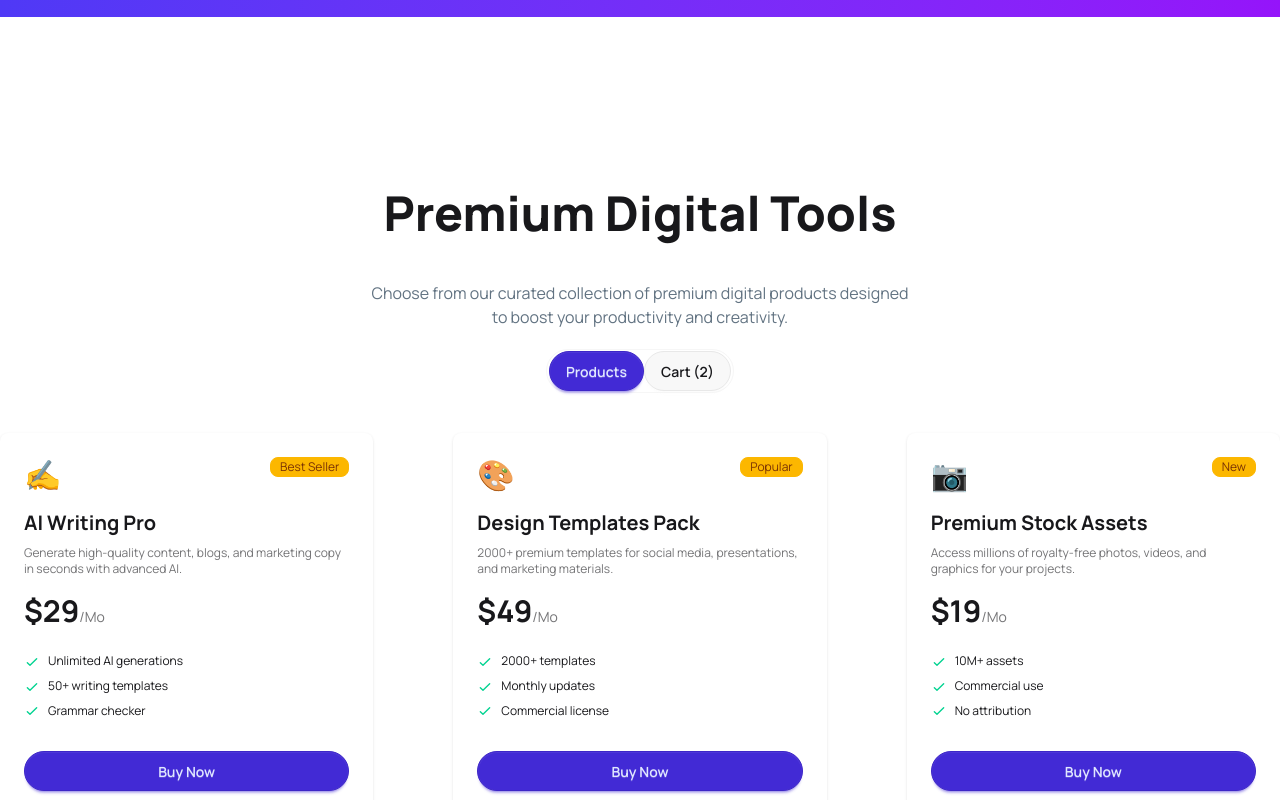
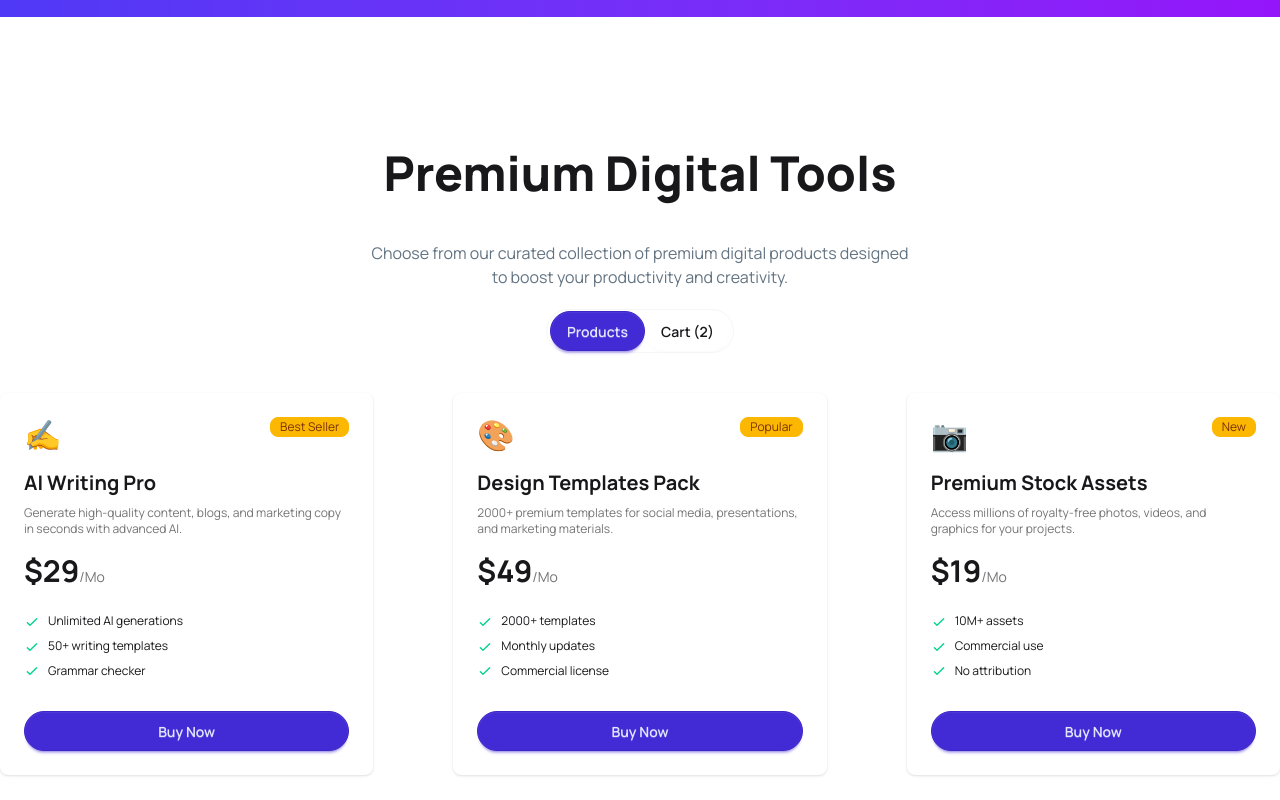
Before and after one commit to Didar112/DigiTools, a React (Vite) app: page / in a window 1280 px wide. Shown: the part 1020-1820 px from the top of the page. Built offline with nearby package versions, Linux system fonts and the light colour scheme.

Commit message:
added the button changing affect upon clicking buy now

```diff
--- a/src/Components/Card/AllCard.jsx
+++ b/src/Components/Card/AllCard.jsx
@@ -4,6 +4,8 @@ import SingleCard from '../SingleCards/SingleCard';
 
 
 const AllCard = ({data}) => {
+
+
 
     const products=data
     return (
--- a/src/Components/Products/Products.jsx
+++ b/src/Components/Products/Products.jsx
@@ -6,13 +6,14 @@ import AllCard from "../Card/AllCard";
 const Products = ({prodData}) => {
 
     const [clickedBtn, setClickedBtn]=useState("products")
+
     console.log(clickedBtn)
 
    const data = use(prodData)
 
 
     return (
-        <div className="container mx-auto mt-40">
+        <div className="container mx-auto mt-30">
 
             <div>
                 <h2 className="font-extrabold text-[48px] text-center mb-8">Premium Digital Tools</h2>
@@ -21,10 +22,10 @@ const Products = ({prodData}) => {
                 <div className="mx-auto text-center w-47 p-px mb-10 my-5 rounded-full border border-[#F6F6F6]">
                     <button
                     onClick={()=>setClickedBtn("products")}
-                    className={(clickedBtn==="products")?`btn btn-primary rounded-full`:`btn rounded-full`}>Products</button>
+                    className={(clickedBtn==="products")?`btn btn-primary rounded-full`:`btn bg-white border-none rounded-full`}>Products</button>
                     <button
                     onClick={()=>setClickedBtn("cart")}
-                    className={(clickedBtn==="cart")?`btn btn-primary rounded-full`:`btn rounded-full`}>Cart (2)</button>
+                    className={(clickedBtn==="cart")?`btn btn-primary rounded-full`:`btn bg-white border-none rounded-full`}>Cart (2)</button>
                 </div>
             </div>
 
--- a/src/Components/SingleCards/SingleCard.jsx
+++ b/src/Components/SingleCards/SingleCard.jsx
@@ -1,6 +1,12 @@
+import { useState } from "react";
 
 
 const SingleCard = ({product}) => {
+
+  const [buybtn, setBuyBtn] = useState(false)
+
+
+
     return (
         <div>
             <div className="card bg-base-100 shadow-sm">
@@ -28,7 +34,7 @@ const SingleCard = ({product}) => {
       ))}
     </ul>
     <div className="mt-6">
-      <button className="btn btn-primary btn-block rounded-full">Buy Now</button>
+      <button onClick={()=>setBuyBtn(true)}  className={"btn btn-primary btn-block rounded-full"} disabled={buybtn}>{(buybtn)?"Added to Cart":"Buy Now"}</button>
     </div>
   </div>
 </div>
```
